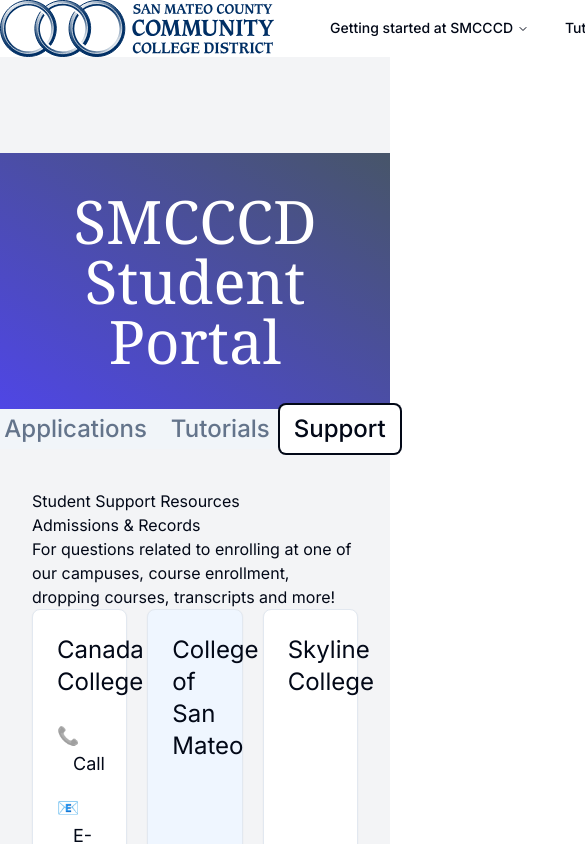
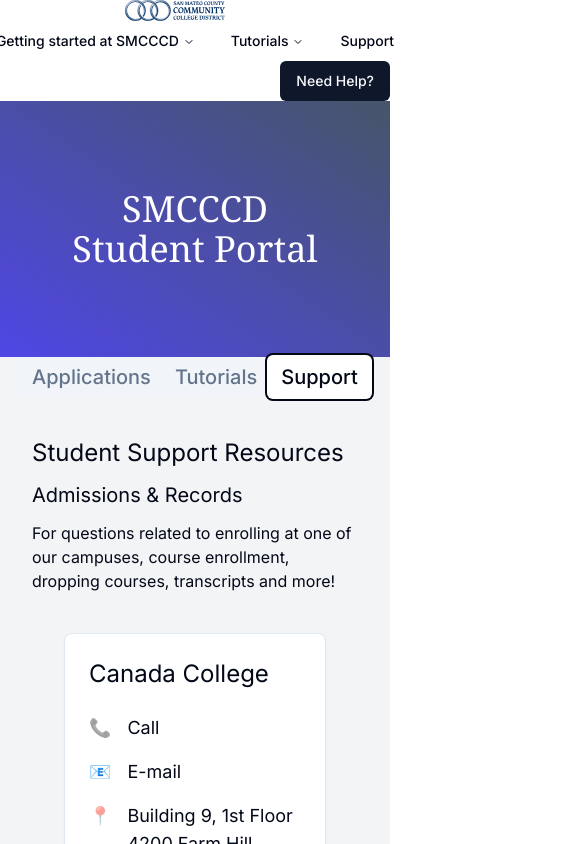
Before and after one commit to bryan-besnyi/student-portal-main, a Next.js app: page / in a window 390 px wide. Both pictures are taken after a click on the tab "Support". Shown: the top 844 px of the page, 585 px wide, since content can reach past the window. Built offline with nearby package versions, Linux system fonts and the light colour scheme.

Commit message:
edits made, navbar fixed

```diff
--- a/package.json
+++ b/package.json
@@ -25,6 +25,7 @@
     "react": "^18",
     "react-day-picker": "^8.9.1",
     "react-dom": "^18",
+    "react-icons": "^4.12.0",
     "tailwind-merge": "^1.14.0",
     "tailwindcss-animate": "^1.0.7"
   },
--- a/src/app/Navbar.tsx
+++ b/src/app/Navbar.tsx
@@ -1,10 +1,10 @@
 "use client";
-
 import * as React from "react";
 import Link from "next/link";
-
+import { useState } from "react";
 import { cn } from "@/lib/utils";
 import { Icons } from "@/components/icons";
+import { RxHamburgerMenu } from "react-icons/rx";
 import {
   NavigationMenu,
   NavigationMenuContent,
@@ -50,14 +50,25 @@
   },
 ];
 
+//------
+// const Navbar = () => {
+//   const [showMenu, setShowMenu] = useState(false);
+
+//   const toggleMenu = () => {
+//     setShowMenu(!showMenu);
+//   };
+//-----
+
 export function Navbar() {
   return (
+
  <>
-      <header className="flex items-center justify-between">
+
+ <header className="flex flex-col md:flex-row items-center justify-between max-w-full z-10">
    <Image
      src="/smccd-horizontal-blue.svg"
      alt="SMCCCD Logo"
-          width={300}
+     width={100}
      height={100}
      className="mr-10"
    />
@@ -154,4 +165,5 @@
     </li>
   );
 });
+
 ListItem.displayName = "ListItem";
--- a/src/app/page.tsx
+++ b/src/app/page.tsx
@@ -15,30 +15,30 @@
   return (
     <>
       <Navbar />
-      <main className="bg-gray-100 min-h-screen pt-24 items-center">
+      <main className="bg-gray-100 min-h-screen items-center md:pt-24">
         <section className="h-64 bg-gradient-to-bl from-slate-600 to-indigo-600 flex justify-center items-center">
-          <h1 className="text-6xl font-serif text-white text-center">
+          <h1 className="text-4xl font-serif text-white text-center md:text-6xl">
             SMCCCD <br />
             Student Portal
           </h1>
         </section>
         <Tabs defaultValue="applications">
-          <div className="flex justify-center mb-10">
+          <div className="flex justify-center mb-10 md:pt-5">
             <TabsList>
-              <TabsTrigger className="text-2xl" value="applications">
+              <TabsTrigger className="text-xl md:text-2xl" value="applications">
                 Applications
               </TabsTrigger>
-              <TabsTrigger className="text-2xl" value="tutorials">
+              <TabsTrigger className="text-xl md:text-2xl" value="tutorials">
                 Tutorials
               </TabsTrigger>
-              <TabsTrigger className="text-2xl" value="support">
+              <TabsTrigger className="text-xl md:text-2xl" value="support">
                 Support
               </TabsTrigger>
             </TabsList>
           </div>
 
           <TabsContent value="applications">
-            <section className="container grid grid-cols-1 gap-5 md:grid-cols-3">
+            <section className="container grid grid-cols-1 gap-5 pb-10 md:grid-cols-3">
               {data.map((item) => (
                 <a title={item.title} key={item.title} href={item.signInUrl}>
                   <div className="group block cursor-pointer">
@@ -99,7 +99,7 @@
           </TabsContent>
 
           <TabsContent value="tutorials">
-            <section className="container grid grid-cols-3 gap-5">
+            <section className="container grid grid-cols-1 gap-5 md:grid-cols-3 pb-10">
               <Card>
                 <CardHeader>
                   <div className="relative group block cursor-pointer w-100 overflow-hidden rounded-xl ">
@@ -164,15 +164,16 @@
               </Card>
             </section>
           </TabsContent>
+
           <TabsContent value="support">
-            <section className="container animate-in prose-blue lg:prose-xl">
-              <h2>Student Support Resources</h2>
-              <h3>Admissions & Records</h3>
+            <section className="container animate-in prose-blue pb-10 lg:prose-xl">
+              <h2 className="text-2xl text- pb-3">Student Support Resources</h2>
+              <h3 className="text-xl text- pb-3">Admissions & Records</h3>
               <p>
                 For questions related to enrolling at one of our campuses,
                 course enrollment, dropping courses, transcripts and more!
               </p>
-              <div className="grid grid-cols-3 gap-5">
+              <div className="container grid grid-cols-1 gap-5 md:grid-cols-3 pt-10">
                 <Card>
                   <CardHeader className="text-2xl ">Canada College</CardHeader>
                   <CardContent className="group text-lg grid grid-cols-1 gap-4">
@@ -215,7 +216,7 @@
           </TabsContent>
         </Tabs>
       </main>
-      <footer className="bg-black"> test </footer>
+
     </>
   );
 }
```
Also changed, not shown: 1 other file (tests, documents, lock files or other folders). Lines whose indentation alone changed are shown as unchanged.
